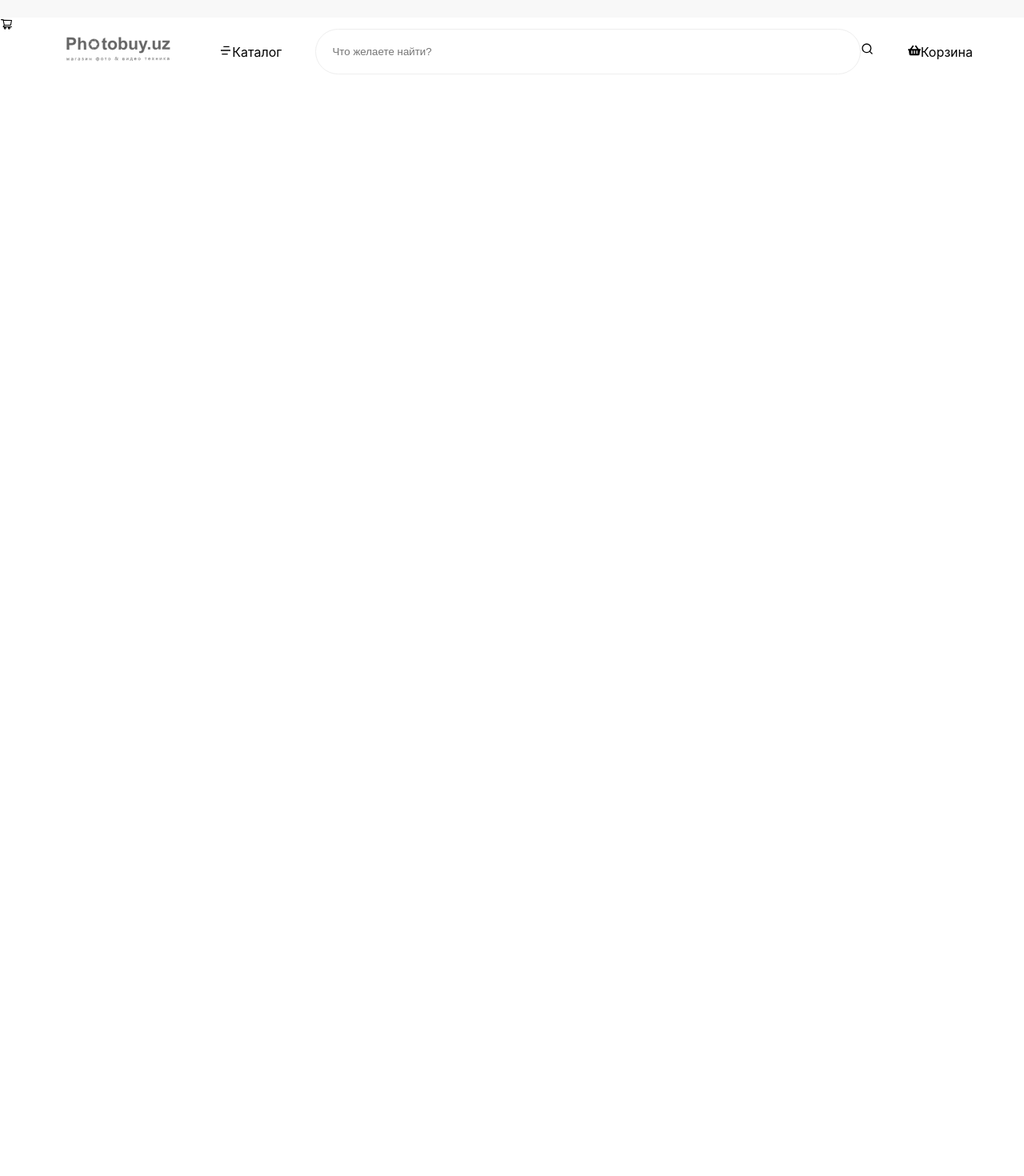
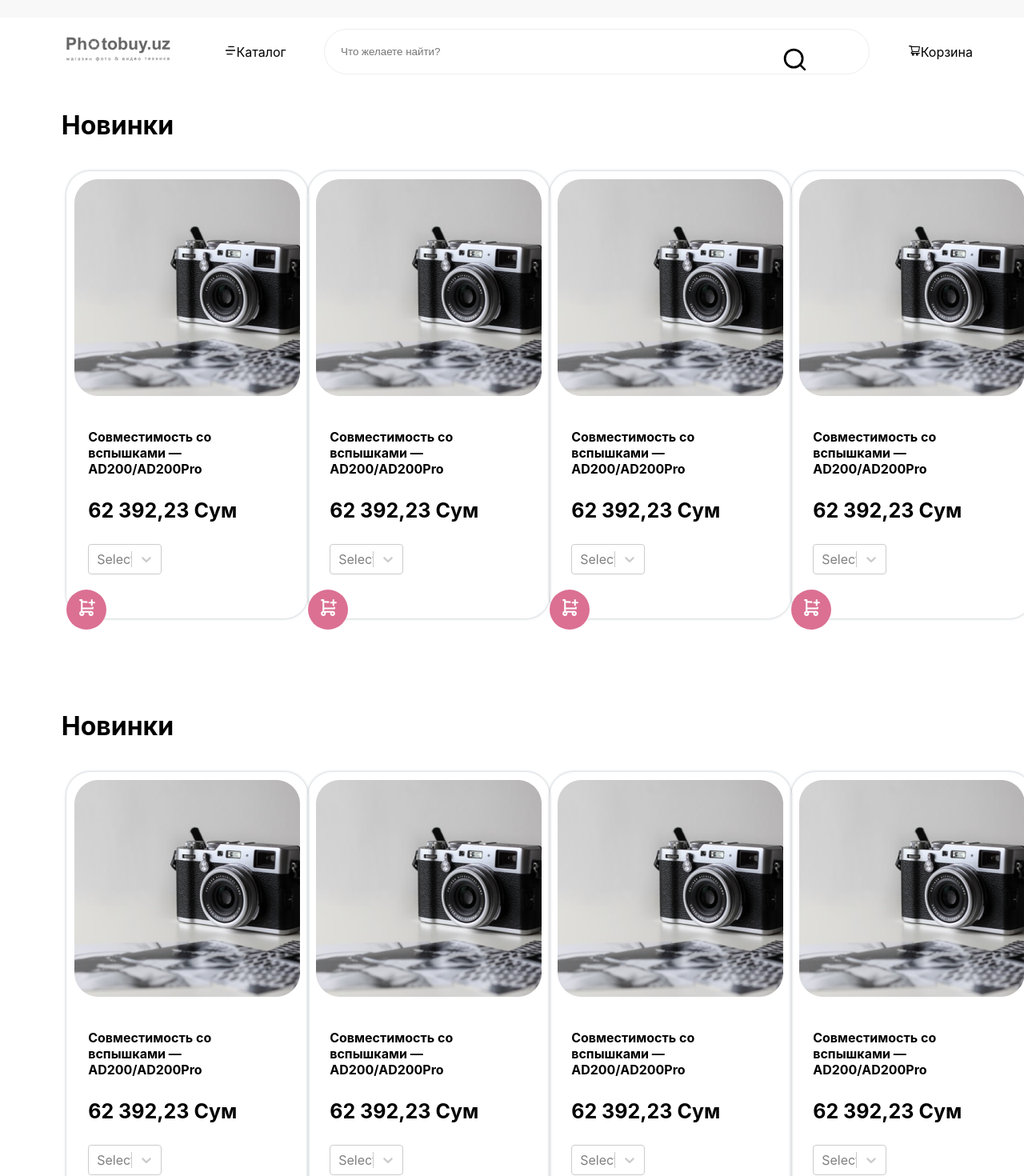
Before and after one commit to Abbasiteen/shopping, a React (Create React App) app: page / in a window 1280 px wide. Shown: the part 80-1550 px from the top of the page at 80% size. Before the commit the page ends 800 px from the top, so only its background shows below. Built offline with nearby package versions, Linux system fonts and the light colour scheme.

Commit message:
cards
mfe;l

```diff
--- a/package.json
+++ b/package.json
@@ -13,6 +13,7 @@
     "react-dom": "^18.2.0",
     "react-icons": "^4.4.0",
     "react-scripts": "^5.0.1",
+    "react-select": "^5.4.0",
     "web-vitals": "^2.1.4"
   },
   "scripts": {
--- a/src/pages/css/Dashboard.css
+++ b/src/pages/css/Dashboard.css
@@ -0,0 +1,55 @@
+.cards{
+    width: 87vw;
+    display: flex;
+    align-items: center;
+    justify-content: space-between;
+    margin: 15% auto;
+}
+.Новинки h1{
+    margin-top: -6%;
+    margin-left: 6%;
+    position: absolute;
+}
+.card{
+    width: 302px;
+    height: 559px;
+    align-items: center;
+    justify-content: center;
+    border-radius: 30px;
+    -webkit-box-shadow: 0px 0px 3px 1px rgba(34, 60, 80, 0.2);
+    -moz-box-shadow: 0px 0px 3px 1px rgba(34, 60, 80, 0.2);
+    box-shadow: 0px 0px 3px 1px rgba(34, 60, 80, 0.2);
+}
+.card_img{
+    padding: 10px;
+}
+.card_name{
+    width: 240px;
+    font-size: 36x;
+    font-weight: bold;
+    margin: 27px;
+}
+.price{
+    font-size: 25px;
+    font-weight: bold;
+    margin: 27px;
+}
+.amount{
+    width: 92px;
+    height: 30px;
+    border-radius: 80px;
+    margin: 27px;
+    /* padding: 10px; */
+}
+.css-1s2u09g-control{
+    border-radius: 50px !important;
+}
+.btn{
+    border: none;
+    background-color: palevioletred;
+    width: 50px;
+    height: 50px;
+    border-radius: 40px;
+    color: #fff;
+    font-size: 25px;
+}
--- a/src/pages/css/Navbar.css
+++ b/src/pages/css/Navbar.css
@@ -40,3 +40,9 @@
     border: 1px solid #eee;
     padding: 20px;
 }
+.FiSearch{
+    position: absolute;
+    right: 270px;
+    top: 138px;
+    font-size: 33px;
+}
--- a/src/pages/js/Dashboard.js
+++ b/src/pages/js/Dashboard.js
@@ -1,7 +1,15 @@
 import React, { Component } from 'react';
 import {Carousel} from 'react-bootstrap';
+import { TbShoppingCartPlus } from 'react-icons/tb'
+import card_img from '../img/camera.png'
+import Select from 'react-select'
+import '../css/Dashboard.css'
 // import 'bootstrap/dist/css/bootstrap.min.css';
-import { AiOutlineShoppingCart } from 'react-icons/ai';
+const options = [
+  { value: 'chocolate', label: 'Chocolate' },
+  { value: 'strawberry', label: 'Strawberry' },
+  { value: 'vanilla', label: 'Vanilla' }
+]
 export default class Dashboard extends Component {
   render() {
     return (
@@ -47,8 +55,87 @@ export default class Dashboard extends Component {
 </Carousel>
           </div>
         </div> */}
+        <div className='Новинки'>
+          <h1>Новинки</h1>
         <div className='cards'>
-          <span><AiOutlineShoppingCart/></span>
+          <div className='card'>
+            <img src={card_img} alt='' className='card_img'/>
+            <p className='card_name'>Cовместимость со вспышками — AD200/AD200Pro</p>
+            <p className='price'>62 392,23 Сум</p>
+            <Select className='amount' options={options} />
+            <div className='card_btn'>
+              <button className='btn'><TbShoppingCartPlus/></button>
+            </div>
+          </div>
+          <div className='card'>
+            <img src={card_img} alt='' className='card_img'/>
+            <p className='card_name'>Cовместимость со вспышками — AD200/AD200Pro</p>
+            <p className='price'>62 392,23 Сум</p>
+            <Select className='amount' options={options} />
+            <div className='card_btn'>
+              <button className='btn'><TbShoppingCartPlus/></button>
+            </div>
+          </div>
+          <div className='card'>
+            <img src={card_img} alt='' className='card_img'/>
+            <p className='card_name'>Cовместимость со вспышками — AD200/AD200Pro</p>
+            <p className='price'>62 392,23 Сум</p>
+            <Select className='amount' options={options} />
+            <div className='card_btn'>
+              <button className='btn'><TbShoppingCartPlus/></button>
+            </div>
+          </div>
+          <div className='card'>
+            <img src={card_img} alt='' className='card_img'/>
+            <p className='card_name'>Cовместимость со вспышками — AD200/AD200Pro</p>
+            <p className='price'>62 392,23 Сум</p>
+            <Select className='amount' options={options} />
+            <div className='card_btn'>
+              <button className='btn'><TbShoppingCartPlus/></button>
+            </div>
+          </div>
+        </div>
+        </div>
+        <div className='Новинки'>
+          <h1>Новинки</h1>
+        <div className='cards'>
+          <div className='card'>
+            <img src={card_img} alt='' className='card_img'/>
+            <p className='card_name'>Cовместимость со вспышками — AD200/AD200Pro</p>
+            <p className='price'>62 392,23 Сум</p>
+            <Select className='amount' options={options} />
+            <div className='card_btn'>
+              <button className='btn'><TbShoppingCartPlus/></button>
+            </div>
+          </div>
+          <div className='card'>
+            <img src={card_img} alt='' className='card_img'/>
+            <p className='card_name'>Cовместимость со вспышками — AD200/AD200Pro</p>
+            <p className='price'>62 392,23 Сум</p>
+            <Select className='amount' options={options} />
+            <div className='card_btn'>
+              <button className='btn'><TbShoppingCartPlus/></button>
+            </div>
+          </div>
+          <div className='card'>
+            <img src={card_img} alt='' className='card_img'/>
+            <p className='card_name'>Cовместимость со вспышками — AD200/AD200Pro</p>
+            <p className='price'>62 392,23 Сум</p>
+            <Select className='amount' options={options} />
+            <div className='card_btn'>
+              <button className='btn'><TbShoppingCartPlus/></button>
+            </div>
+          </div>
+          <div className='card'>
+            <img src={card_img} alt='' className='card_img'/>
+            <p className='card_name'>Cовместимость со вспышками — AD200/AD200Pro</p>
+            <p className='price'>62 392,23 Сум</p>
+            <Select className='amount' options={options} />
+            <div className='card_btn'>
+              <button className='btn'><TbShoppingCartPlus/></button>
+            </div>
+          </div>
+        </div>
         </div>
       </div>
     )
--- a/src/pages/js/Navbar.js
+++ b/src/pages/js/Navbar.js
@@ -3,7 +3,7 @@ import { BsTelephone } from 'react-icons/bs'
 import { FaMapMarkerAlt } from 'react-icons/fa'
 import { RiMenu4Line } from 'react-icons/ri'
 import { FiSearch } from 'react-icons/fi'
-import { FaShoppingBasket } from 'react-icons/fa'
+import { AiOutlineShoppingCart } from 'react-icons/ai';
 import logo from '../img/logo.png'
 import "../css/Navbar.css"
 export default class Navbar extends Component {
@@ -27,10 +27,11 @@ export default class Navbar extends Component {
       <span><RiMenu4Line/>Каталог</span>
     </div>
     <div className='input'>
-      <input className='header_input' placeholder='Что желаете найти?'/><FiSearch/>
+      <input className='header_input' placeholder='Что желаете найти?'/>
+      <span className='FiSearch'><FiSearch/></span>
     </div>
     <div className='basket'>
-      <span><FaShoppingBasket/>Корзина</span>
+      <span><AiOutlineShoppingCart/>Корзина</span>
     </div>
   </div>
 </div>
```
Also changed, not shown: 1 other file (tests, documents, lock files or other folders).
